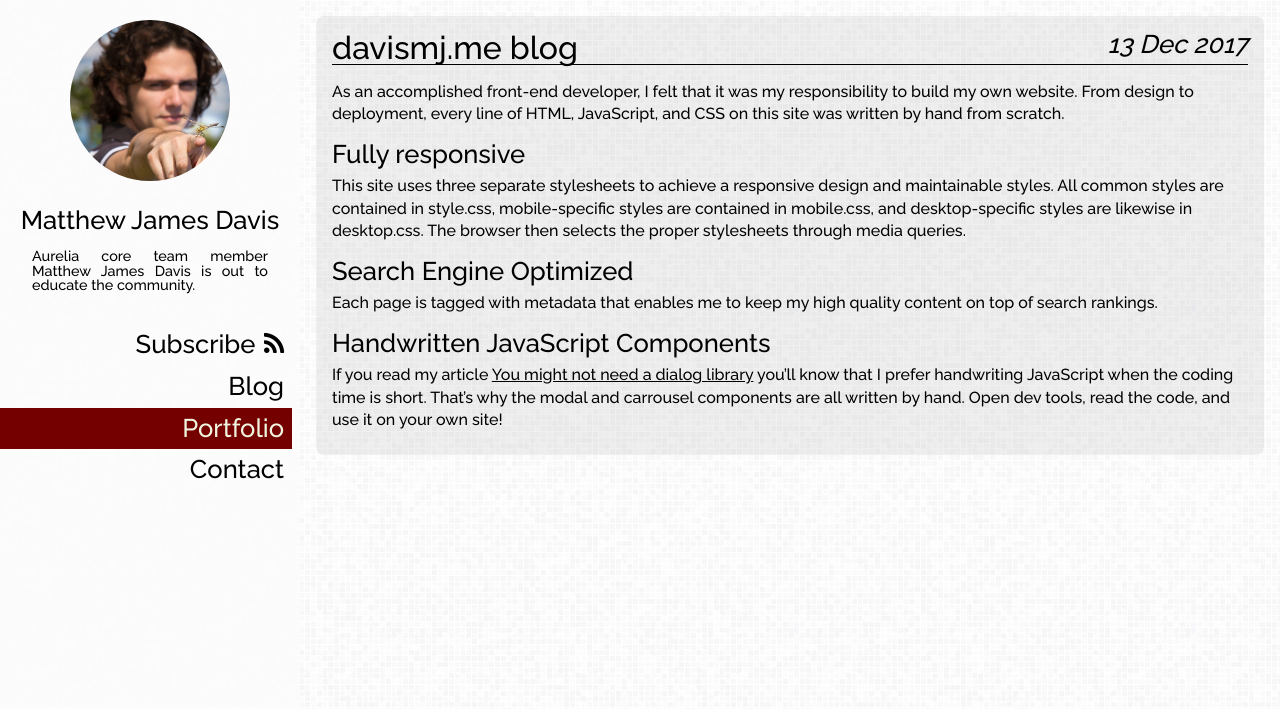
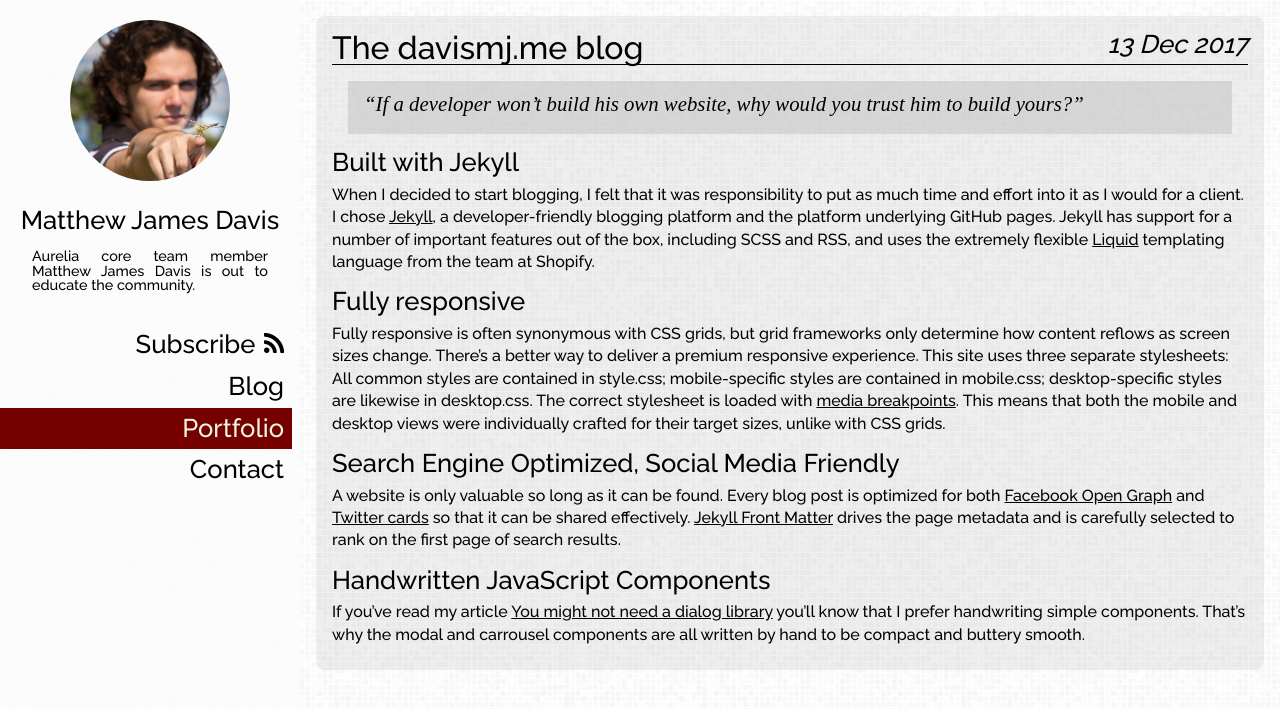
Before and after one commit to davismj/davismj.github.io, a Jekyll site: the page built from _posts/2017-12-13-davismj.md, in a window 1280 px wide. Shown: the top 709 px of the page. Built offline with Jekyll 4.4.1, drawn with Linux system fonts in a browser that asks for light colours; nearby versions of some CDN libraries; comment, search, counter and statistics services are not loaded.

Commit message:
Content: Update davismj blog portfolio

```diff
--- a/_posts/2017-12-13-davismj.md
+++ b/_posts/2017-12-13-davismj.md
@@ -1,24 +1,28 @@
 ---
 layout: post
 
-title: davismj.me blog
+title: The davismj.me blog
 category: portfolio
 thumb: portfolio/2017-12-13-davismj.jpg
-blurb:
-tags: css github-pages
+blurb: Learn about some of the tools and tricks I used to build my custom blog from the ground up.
+tags: css github-pages blog davismj
 
 published: true
 ---
-As an accomplished front-end developer, I felt that it was my responsibility to build my own website. From design to deployment, every line of HTML, JavaScript, and CSS on this site was written by hand from scratch.
+> If a developer won't build his own website, why would you trust him to build yours?
+
+# Built with Jekyll
+
+When I decided to start blogging, I felt that it was responsibility to put as much time and effort into it as I would for a client. I chose [Jekyll](https://jekyllrb.com/), a developer-friendly blogging platform and the platform underlying GitHub pages. Jekyll has support for a number of important features out of the box, including SCSS and RSS, and uses the extremely flexible [Liquid](https://github.com/Shopify/liquid) templating language from the team at Shopify.
 
 # Fully responsive
 
-This site uses three separate stylesheets to achieve a responsive design and maintainable styles. All common styles are contained in style.css, mobile-specific styles are contained in mobile.css, and desktop-specific styles are likewise in desktop.css. The browser then selects the proper stylesheets through media queries.
+Fully responsive is often synonymous with CSS grids, but grid frameworks only determine how content reflows as screen sizes change. There's a better way to deliver a premium responsive experience. This site uses three separate stylesheets: All common styles are contained in style.css; mobile-specific styles are contained in mobile.css; desktop-specific styles are likewise in desktop.css. The correct stylesheet is loaded with [media breakpoints](https://css-tricks.com/snippets/css/media-queries-for-standard-devices/). This means that both the mobile and desktop views were individually crafted for their target sizes, unlike with CSS grids.
 
-# Search Engine Optimized
+# Search Engine Optimized, Social Media Friendly
 
-Each page is tagged with metadata that enables me to keep my high quality content on top of search rankings.
+A website is only valuable so long as it can be found. Every blog post is optimized for both [Facebook Open Graph](https://developers.facebook.com/docs/sharing/opengraph) and [Twitter cards](https://developer.twitter.com/en/docs/tweets/optimize-with-cards/guides/getting-started) so that it can be shared effectively. [Jekyll Front Matter](https://jekyllrb.com/docs/frontmatter/) drives the page metadata and is carefully selected to rank on the first page of search results.
 
 # Handwritten JavaScript Components
 
-If you read my article [You might not need a dialog library](http://davismj.me/blog/easy-dialog/) you'll know that I prefer handwriting JavaScript when the coding time is short. That's why the modal and carrousel components are all written by hand. Open dev tools, read the code, and use it on your own site!
+If you've read my article [You might not need a dialog library](http://davismj.me/blog/easy-dialog/) you'll know that I prefer handwriting simple components. That's why the modal and carrousel components are all written by hand to be compact and buttery smooth.
```
